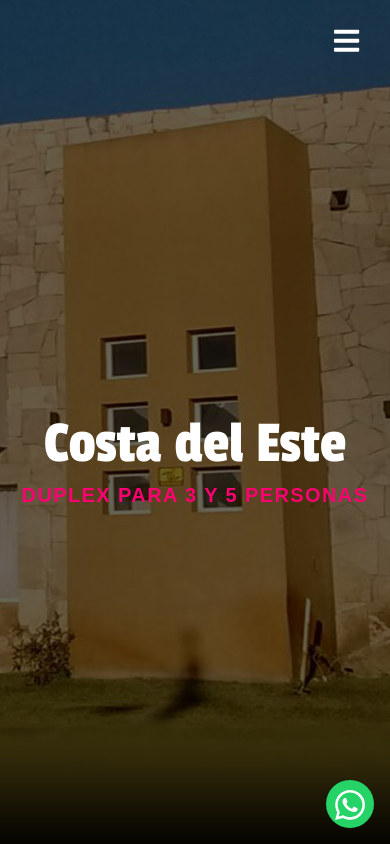
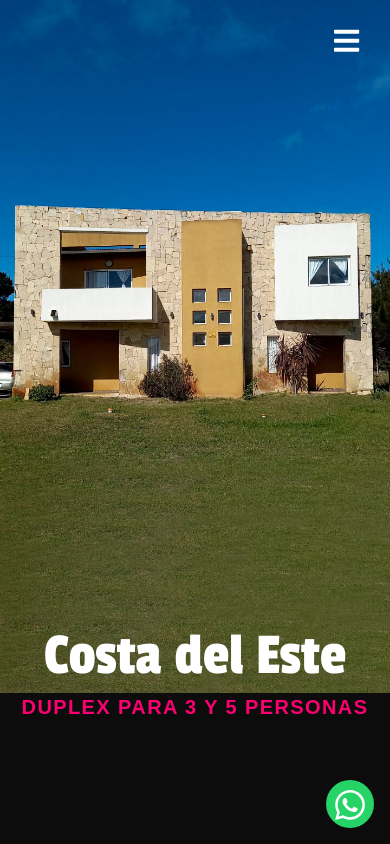
Before and after one commit to fergim1/Web-Costa-del-este, a React (Create React App) app: page / in a window 390 px wide. Shown: the top 844 px of the page. Built offline with nearby package versions, Linux system fonts and the light colour scheme; a web font is replaced by a local one.

Commit message:
image home mobile agregado

```diff
--- a/src/App.css
+++ b/src/App.css
@@ -114,7 +114,7 @@ body {
   align-items: center;
   top: 0px;
   left: 0px;
-  transition: 0.3s ease-in-out;
+  transition: opacity, top 0.3s ease-in-out;
   opacity: 0;
   top: -100%;
 }
@@ -215,7 +215,7 @@ body {
       -o-object-fit: cover;
       object-fit: cover;
       background: #232a34;
-      filter:brightness(0.4);
+      filter:brightness(0.6);
     }
     .home-content {
       z-index: 3;
@@ -260,6 +260,9 @@ body {
     .home-button:hover {
       background: #1B0071;
       color: white;
+    }
+    .home-background-mobile {
+      display: none;
     }
 /*  END OF HOME SECTION */
 
@@ -921,6 +924,28 @@ body {
   .home-title{
     font-size: 60px;
   }
+  .home-background {
+    display: none;
+  }
+  .home-background-mobile {
+    position: absolute;
+    top: 0;
+    right: 0;
+    bottom: 0;
+    left: 0;
+    width: 100%;
+    height: 100vh;
+    overflow: hidden;
+    display: flex;
+    flex-direction: column;
+  }
+  .home-image-background-mobile {
+    object-fit: cover;
+    background: #232a34;
+  }
+  .home-content {
+    bottom: 14%
+  }
 
   /* US 450px*/
   .us-container{
--- a/src/components/BigHouse/index.js
+++ b/src/components/BigHouse/index.js
@@ -99,7 +99,7 @@ export const BigHouse = () => {
 
                                 <div className='casa-column-2-item casa-grande-font-color'>
                                     <FaRuler className='casa-column-2-icon'/>
-                                    <h6 className='casa-column-2-item-title'>100 metros cuadrados</h6>
+                                    <h6 className='casa-column-2-item-title'>200 metros cuadrados</h6>
                                 </div>
 
                                 <div className='casa-column-2-item casa-grande-font-color'>
--- a/src/components/HomeSection/index.js
+++ b/src/components/HomeSection/index.js
@@ -1,5 +1,7 @@
 import React from 'react'
 import imgBackground from '../../images/frente-casa4.jpg'
+import imgBackgroundMobile from '../../images/casa-frente-mobile.jpg'
+
 
 
 export const HomeSection = () => {
@@ -9,6 +11,9 @@ export const HomeSection = () => {
 
             <div className='home-background'>
                 <img className='home-image-background' src={ imgBackground } alt='home-backgrond' />
+            </div>
+            <div className='home-background-mobile'>
+                <img className='home-image-background-mobile' src={ imgBackgroundMobile } alt='home-backgrond' />
             </div>
 
             <div className='home-content'>
--- a/src/components/SmallHouse/index.js
+++ b/src/components/SmallHouse/index.js
@@ -87,7 +87,7 @@ export const SmallHouse = () => {
 
                                 <div className='casa-column-2-item'>
                                     <FaRuler className='casa-column-2-icon'/>
-                                    <h6 className='casa-column-2-item-title'>65 metros cuadrados</h6>
+                                    <h6 className='casa-column-2-item-title'>70 metros cuadrados</h6>
                                 </div>
 
                                 <div className='casa-column-2-item'>
```
Also changed, not shown: src/images/casa-frente-mobile.jpg (added).
